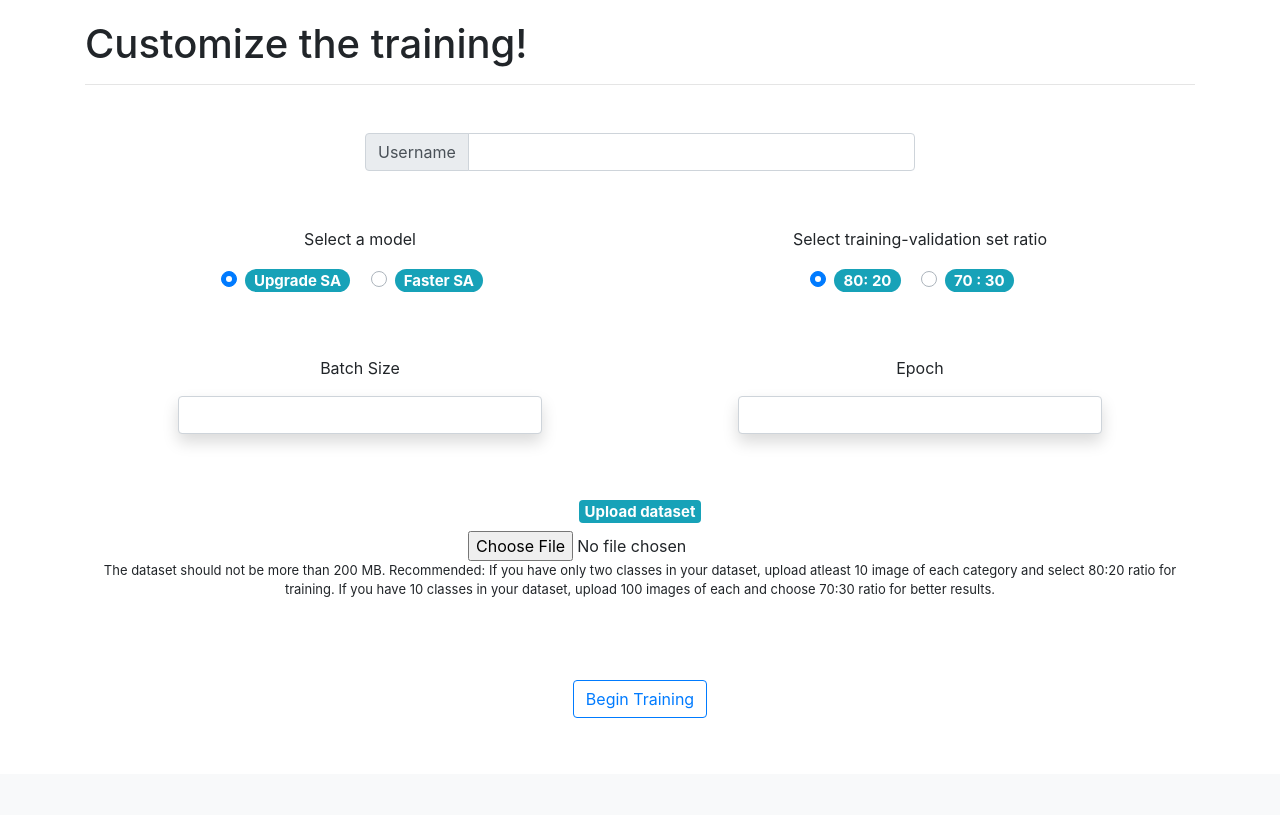
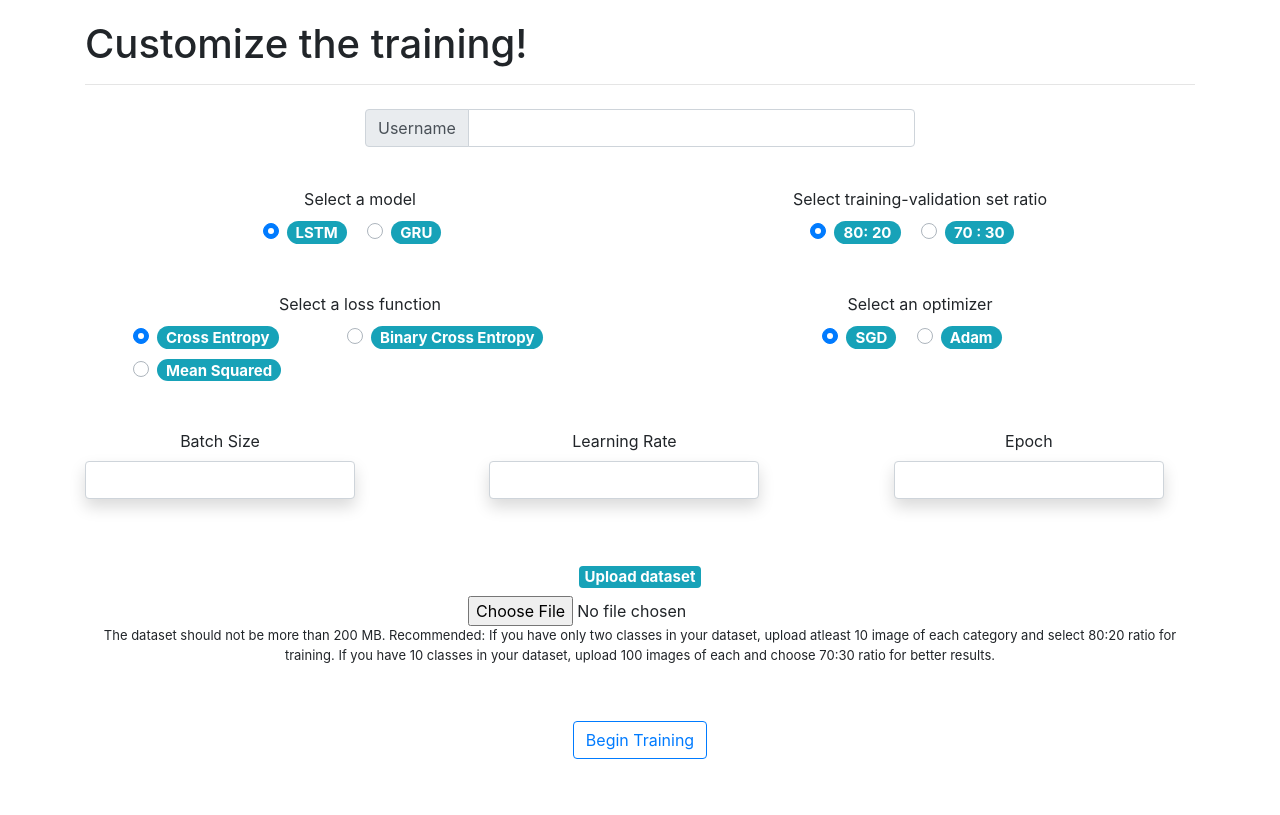
Before and after one commit to rvk007/Tanoshi, a Flask app: page /text_training.html in a window 1280 px wide. Shown: the part 56-871 px from the top of the page. Before the commit the page ends 774 px from the top, so only its background shows below. Run offline with Flask 2, Linux system fonts and the light colour scheme.

Commit message:
Modify text training and inference

```diff
--- a/main.py
+++ b/main.py
@@ -22,13 +22,13 @@ config_filename = 'config.pkl'
 
 @app.route('/')
 def home():
-    data = {'status': 'sleeping',
-            'user_name': 'none',
-            'list_of_users': {'image': {},
-                              'text': {}
-                              }
-            }
-    store_to_s3(config_filename, data)
+    # data = {'status': 'sleeping',
+    #         'user_name': 'none',
+    #         'list_of_users': {'image': {},
+    #                           'text': {}
+    #                           }
+    #         }
+    # store_to_s3(config_filename, data)
     return render_template('home.html')
 
 
@@ -94,8 +94,9 @@ def image_inference(user_name):
     if request.method == 'POST':
         image_file = request.files['input_image']
         destination = os.path.join(app_root, 'static/images')
-        for files in destination:
-            os.remove(files)
+        for files in os.listdir(destination):
+            print("here", files)
+            os.remove(os.path.join(destination, files))
 
         destination = '/'.join([destination, image_file.filename])
         image_file.save(destination)
@@ -110,6 +111,7 @@ def image_inference(user_name):
             ])
             image_tensor = transformations(Image.open(destination)).unsqueeze(0)
             output = image_classes[model[1](image_tensor).argmax().item()]
+            print("image_path ", image_path)
             return render_template('image_inference.html', file_name=image_path, prediction=output)
         else:
             flash(f'An error has occured: {model[1]}')
--- a/templates/text_inference.html
+++ b/templates/text_inference.html
@@ -8,10 +8,10 @@
 </div>
 {% endfor %} {% endif%} {% endwith %}
 
-<h1 style="padding-top: 20px">Sentiment Analysis Inference</h1>
+<h1 class="mt-5" style="padding-top: 20px">Sentiment Analysis Inference</h1>
 
 <div>
-  <form action="#" method="POST" enctype="multipart/form-data">
+  <form class="mt-3" action="#" method="POST" enctype="multipart/form-data">
     <div
       class="row"
       style="padding-left: 50px; padding-top: 80px; padding-right: 50px"
--- a/templates/text_training.html
+++ b/templates/text_training.html
@@ -1,14 +1,14 @@
 {%extends 'index.html' %}{% block content%}
 
 <script>
-  function showDivLoad() {
-    document.getElementById('loadingID').style.display = 'block';
+  function showDiv() {
+    document.getElementById('loading').style.display = 'block';
   }
 </script>
 
 <!-- prettier-ignore -->
 {% with messages = get_flashed_messages() %} {% if messages %} {% for message in messages %}
-<div class="alert alert-info mt-4" role="alert">
+<div class="alert alert-info mt-3" role="alert">
   <i class="far fa-edit"></i>
   {{ message }}
 </div>
@@ -16,7 +16,7 @@
 
 <!-- prettier-ignore -->
 {% if alert %}
-<div class="alert alert-warning mt-4" role="alert">
+<div class="alert alert-warning mt-3" role="alert">
   <i class="fas fa-exclamation-circle"></i>{{ alert }}
 </div>
 {% endif %}
@@ -25,7 +25,7 @@
 <hr />
 
 <form
-  class="mt-5"
+  class="mt-4"
   action="{{url_for('train_text')}}"
   method="POST"
   enctype="multipart/form-data"
@@ -48,21 +48,21 @@
     </div>
   </div>
 
-  <div class="form-row mt-4">
+  <div class="form-row mt-3">
     <div class="form-group col-6 mr-auto text-center">
-      <div class="my-3">Select a model</div>
+      <div class="my-2">Select a model</div>
       <div class="custom-control custom-radio custom-control-inline">
         <input
           type="radio"
           id="model1"
           name="modelname"
           class="custom-control-input"
-          value="mobilenetv2"
+          value="lstm"
           checked
         />
         <label class="custom-control-label" for="model1"
           ><h5>
-            <span class="badge badge-pill badge-info">Upgrade SA</span>
+            <span class="badge badge-pill badge-info">LSTM</span>
           </h5></label
         >
       </div>
@@ -72,17 +72,17 @@
           id="model2"
           name="modelname"
           class="custom-control-input"
-          value="resnet"
+          value="gru"
         />
         <label class="custom-control-label" for="model2"
           ><h5>
-            <span class="badge badge-pill badge-info">Faster SA</span>
+            <span class="badge badge-pill badge-info">GRU</span>
           </h5></label
         >
       </div>
     </div>
     <div class="form-group col-6 ml-auto text-center">
-      <div class="my-3">Select training-validation set ratio</div>
+      <div class="my-2">Select training-validation set ratio</div>
       <div class="custom-control custom-radio custom-control-inline">
         <input
           type="radio"
@@ -115,38 +115,136 @@
     </div>
   </div>
 
-  <div class="form-row mt-4">
-    <div class="col-1"></div>
-    <div class="form-group col-4 mr-auto text-center">
-      <div class="my-3">Batch Size</div>
+  <div class="form-row mt-3">
+    <div class="form-group col-6 mr-auto text-left">
+      <div class="my-2 text-center">Select a loss function</div>
+      <div class="custom-control custom-radio custom-control-inline ml-5">
+        <input
+          type="radio"
+          id="loss1"
+          name="lossfunction"
+          class="custom-control-input"
+          value="crossentropy"
+          checked
+        />
+        <label class="custom-control-label" for="loss1"
+          ><h5>
+            <span class="badge badge-pill badge-info">Cross Entropy</span>
+          </h5></label
+        >
+      </div>
+      <div class="custom-control custom-radio custom-control-inline ml-5">
+        <input
+          type="radio"
+          id="loss2"
+          name="lossfunction"
+          class="custom-control-input"
+          value="bce"
+        />
+        <label class="custom-control-label" for="loss2"
+          ><h5>
+            <span class="badge badge-pill badge-info"
+              >Binary Cross Entropy</span
+            >
+          </h5></label
+        >
+      </div>
+      <div class="custom-control custom-radio ml-5">
+        <input
+          type="radio"
+          id="loss3"
+          name="lossfunction"
+          class="custom-control-input"
+          value="mse"
+        />
+        <label class="custom-control-label" for="loss3"
+          ><h5>
+            <span class="badge badge-pill badge-info">Mean Squared</span>
+          </h5></label
+        >
+      </div>
+    </div>
+    <div class="form-group col-6 ml-auto text-center">
+      <div class="my-2">Select an optimizer</div>
+      <div class="custom-control custom-radio custom-control-inline">
+        <input
+          type="radio"
+          id="optim1"
+          name="optimizer"
+          class="custom-control-input"
+          value="sgd"
+          checked
+        />
+        <label class="custom-control-label" for="optim1"
+          ><h5>
+            <span class="badge badge-pill badge-info">SGD</span>
+          </h5></label
+        >
+      </div>
+      <div class="custom-control custom-radio custom-control-inline">
+        <input
+          type="radio"
+          id="optim2"
+          name="optimizer"
+          class="custom-control-input"
+          value="adam"
+        />
+        <label class="custom-control-label" for="optim2"
+          ><h5>
+            <span class="badge badge-pill badge-info">Adam</span>
+          </h5></label
+        >
+      </div>
+    </div>
+  </div>
+
+  <div class="form-row mt-3">
+    <!-- <div class="col-1"></div> -->
+    <div class="form-group col-3 mr-auto text-center">
+      <div class="my-2">Batch Size</div>
       <div>
         <input
           class="form-control shadow p-3 mb-5 bg-white rounded"
           name="batch_size"
           type="text"
           style="text-align: center"
-          pattern="^[1-9]$|^[1-9][0-9]$|^(128)$"
+          pattern="^[1-9]$|^[1-9][0-9]$|^[1-9][0-2][0-8]$"
           title="Batch size must be a number between 1 and 128."
           required
         />
       </div>
     </div>
-    <div class="col"></div>
-    <div class="form-group col-4 mr-auto text-center">
-      <div class="my-3">Epoch</div>
+    <div class="col-1"></div>
+    <div class="form-group col-3 mr-auto text-center">
+      <div class="my-2">Learning Rate</div>
+      <div>
+        <input
+          class="form-control shadow p-3 mb-5 bg-white rounded"
+          name="learning_rate"
+          type="text"
+          style="text-align: center"
+          pattern="0\.[0-9]{0,4}[1-9]|1(\.[0-9]+)*|2"
+          title="Learning rate must be a number between 0.00001 and 2. Only 5 digits after decimal is allowed."
+          required
+        />
+      </div>
+    </div>
+    <div class="col-1"></div>
+    <div class="form-group col-3 mr-auto text-center">
+      <div class="my-2">Epoch</div>
       <div>
         <input
           class="form-control shadow p-3 mb-5 bg-white rounded"
           name="epoch"
           type="text"
           style="text-align: center"
-          pattern="^[1-9]$|^[1-9][0-9]$|^(10)$"
+          pattern="^[1-9]$|^(10)$"
           title="Epoch must be a number between 1 and 10."
           required
         />
       </div>
     </div>
-    <div class="col-1"></div>
+    <!-- <div class="col-1"></div> -->
   </div>
 
   <div class="form-row">
@@ -167,12 +265,12 @@
     </div>
   </div>
   <div class="form-row">
-    <div class="form-group col-12 mt-5 text-center">
+    <div class="form-group col-12 mt-4 text-center">
       <button
         type="submit"
         class="btn btn-outline-primary"
-        href="#"
-        onclick="showDivLoad()"
+        href="text_training.html"
+        onclick="showDiv()"
       >
         Begin Training</button
       ><br /><br />
@@ -180,7 +278,7 @@
   </div>
   <div class="form-row">
     <div class="form-group col-12 text-center">
-      <div id="loadingID" style="display: none; padding-left: 10px">
+      <div id="loading" style="display: none; padding-left: 10px">
         <div class="spinner-grow text-info"></div>
         <div class="spinner-grow text-primary"></div>
         <div class="spinner-grow text-info"></div>
--- a/util/inference_helper.py
+++ b/util/inference_helper.py
@@ -10,10 +10,20 @@ from util.text_model import RNN
 
 config_filename = 'config.pkl'
 
+
 def in_bucket(filename):
     list_of_files = read_bucket()
-    print(list_of_files)
     if filename in list_of_files:
+        return True
+    else:
+        return False
+
+
+def if_username_taken(username):
+    config_data = read_from_s3(config_filename)
+    if username in config_data['list_of_users']['image'].keys():
+        return True
+    elif username in config_data['list_of_users']['text'].keys():
         return True
     else:
         return False
@@ -32,12 +42,12 @@ def username_found(username):
 def get_image_model(username):
     try:
         model_path = f'{username}.pt'
+        model_path = 'resnet34.pt'
         get_from_s3(username)
         model = torch.jit.load(model_path)
         return [True, model]
     except Exception as e:
         # This is a catch all exception, edit this part to fit your needs.
-        print("Error occured: ", e)
         return [False, e]
 
 
@@ -61,11 +71,8 @@ def load_model(model_path, input_stoi):
 
 def get_text_model(sentence, model_path, metadata_path):
     try:
-        print("11")
         input_stoi, label_itos = read_metadata(metadata_path)
-        print("22")
         model = load_model(model_path, input_stoi)
-        print("33")
         tokenized = [tok for tok in sentence.split()]
         indexed = [input_stoi[t] for t in tokenized]
         tensor = torch.LongTensor(indexed)
--- a/util/s3_helper.py
+++ b/util/s3_helper.py
@@ -28,7 +28,6 @@ def store_to_s3(filename, data):
 
 def read_from_s3(filename):
     """Read config"""
-    print('filename', filename)
     s3.download_file(
         Bucket=config("AWS_BUCKET_NAME"),
         Filename=filename,
@@ -57,7 +56,6 @@ def put_on_s3(filename):
 
     except Exception as e:
         # This is a catch all exception, edit this part to fit your needs.
-        print("Error occured: ", e)
         return [False, e]
 
 
@@ -69,5 +67,4 @@ def get_from_s3(username):
 
     except Exception as e:
         # This is a catch all exception, edit this part to fit your needs.
-        print("Error occured: ", e)
         return [False, e]
--- a/util/text_model.py
+++ b/util/text_model.py
@@ -9,7 +9,7 @@ class RNN(nn.Module):
     ):
         super().__init__()
 
-        self.embedding = nn.Embedding(vocab_size, embedding_dim, padding_idx = pad_idx)
+        self.embedding = nn.Embedding(vocab_size, embedding_dim, padding_idx=pad_idx)
         self.rnn = nn.LSTM(
             embedding_dim, hidden_dim, num_layers=n_layers, bidirectional=bidirectional, dropout=dropout
         )
@@ -21,5 +21,5 @@ class RNN(nn.Module):
         packed_embedded = nn.utils.rnn.pack_padded_sequence(embedded, text_lengths)
         packed_output, (hidden, cell) = self.rnn(packed_embedded)
         output, output_lengths = nn.utils.rnn.pad_packed_sequence(packed_output)
-        hidden = self.dropout(torch.cat((hidden[-2,:,:], hidden[-1,:,:]), dim = 1))
+        hidden = self.dropout(torch.cat((hidden[-2, :, :], hidden[-1, :, :]), dim=1))
         return self.fc(hidden)
```
Also changed, not shown: templates/image_inference.html (+10 -4 lines), templates/image_training.html (+21 -21 lines), util/train_helper.py (+22 -29 lines), static/sentiment_analysis.png (added).
